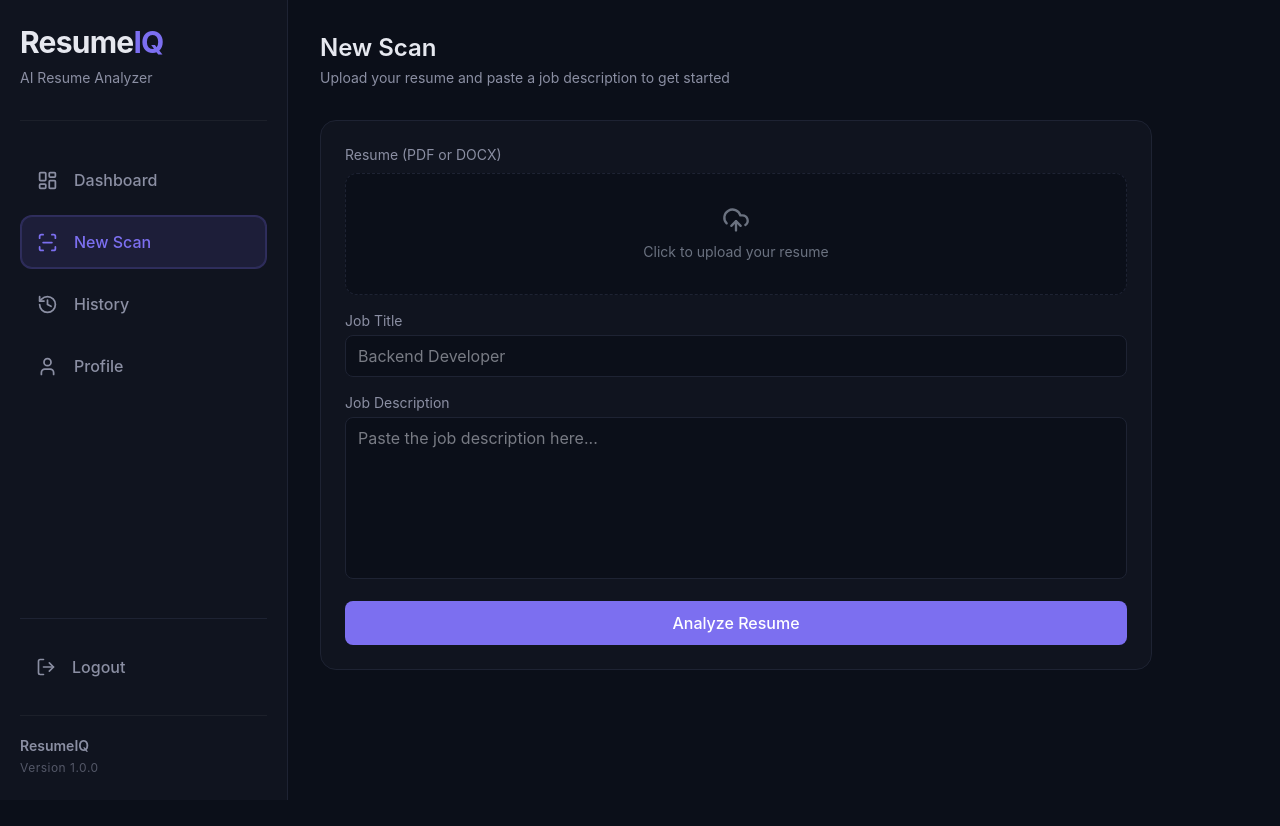
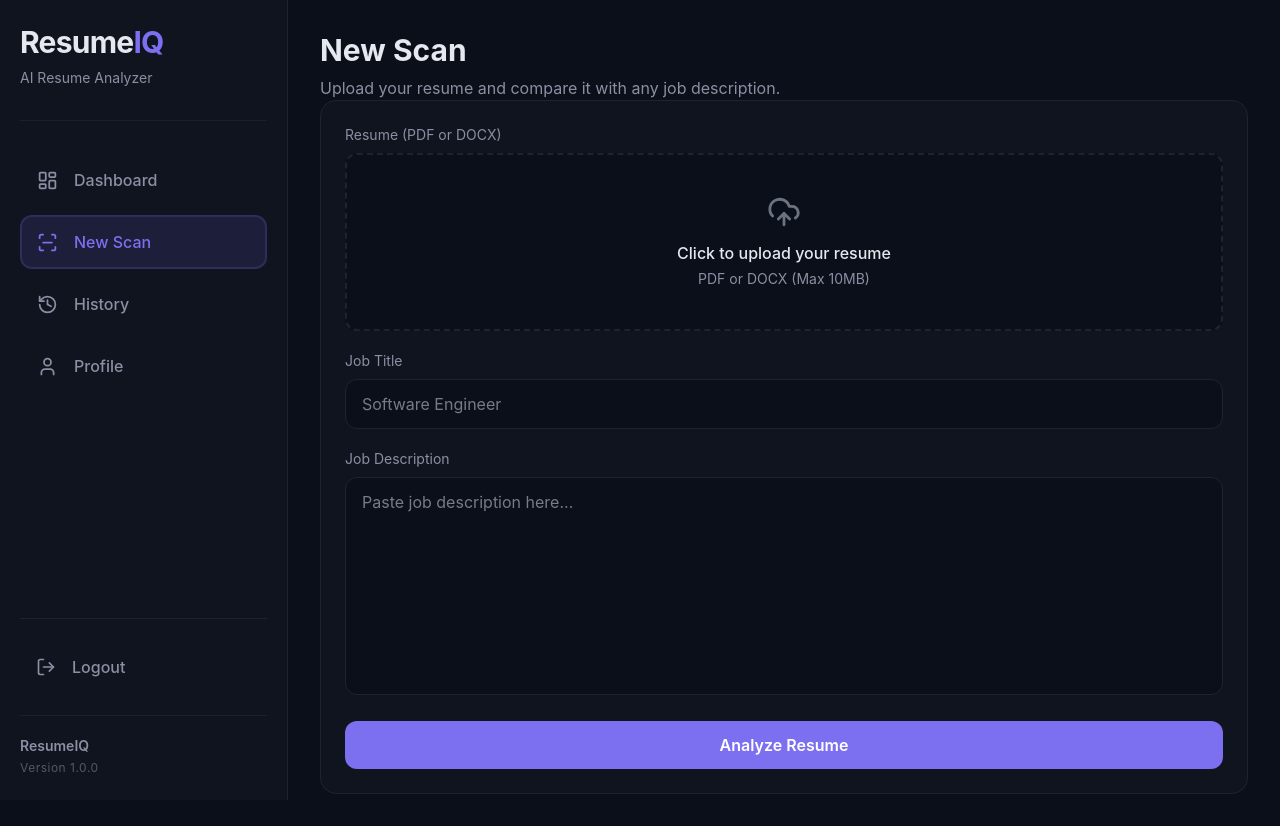
Before and after one commit to kanhaiya28pandey/ResumeIQ, a React app in the folder frontend/: page /new-scan in a window 1280 px wide. Before the commit the page ends 800 px from the top, so only its background shows below. Built offline with nearby package versions, Linux system fonts and the light colour scheme; sample sign-in values are in the browser's storage; the HTML template or start-up script is replaced by a standard one.

Commit message:
Add the new scan page

```diff
--- a/frontend/src/pages/NewScan.jsx
+++ b/frontend/src/pages/NewScan.jsx
@@ -1,9 +1,13 @@
 import { useState } from "react";
-import { UploadCloud, FileText, Sparkles, Copy, Check } from "lucide-react";
 import api from "../api/axiosInstance";
-import Sidebar from "../components/Sidebar";
-import ScoreRing from "../components/ScoreRing";
-import SkillTag from "../components/SkillTag";
+import DashboardLayout from "../layouts/DashboardLayout";
+import UploadForm from "../components/newscan/UploadForm";
+import AnalysisHeader from "../components/newscan/AnalysisHeader";
+import PerformanceDashboard from "../components/newscan/PerformanceDashboard";
+import SuggestionSection from "../components/newscan/SuggestionSection";
+import CoverLetterSection from "../components/newscan/CoverLetterSection";
+import InsightsDashboard from "../components/newscan/InsightsDashboard";
+import AIDisabledCard from "../components/newscan/AIDisabledCard";
 
 function NewScan() {
     const [file, setFile] = useState(null);
@@ -12,37 +16,34 @@
     const [result, setResult] = useState(null);
     const [loading, setLoading] = useState(false);
     const [error, setError] = useState("");
-
     const [coverLetter, setCoverLetter] = useState("");
     const [coverLoading, setCoverLoading] = useState(false);
     const [copied, setCopied] = useState(false);
-
-  const handleFileChange = (e) => {
-    const selected = e.target.files[0];
-    if (selected) setFile(selected);
-  };
-
+    const showSuggestions = JSON.parse(
+        localStorage.getItem("showSuggestions") ?? "true"
+    );
     const handleAnalyze = async (e) => {
         e.preventDefault();
-    setError("");
-
         if (!file) {
-      setError("Please upload a resume file");
+            setError("Please upload a resume.");
             return;
         }
-
+        setError("");
         const formData = new FormData();
         formData.append("resume", file);
         formData.append("jobTitle", jobTitle);
         formData.append("jobDescription", jobDescription);
 
+        try {
             setLoading(true);
-    try {
             const res = await api.post("/analyze", formData);
             setResult(res.data);
             setCoverLetter("");
         } catch (err) {
-      setError(err.response?.data?.detail || "Something went wrong");
+            setError(
+                err.response?.data?.detail ||
+                "Something went wrong."
+            );
         } finally {
             setLoading(false);
         }
@@ -53,12 +54,19 @@
         formData.append("resume", file);
         formData.append("jobDescription", jobDescription);
 
+        try {
             setCoverLoading(true);
-    try {
-      const res = await api.post("/cover-letter", formData);
+            const res = await api.post(
+                "/cover-letter",
+                formData
+            );
+
             setCoverLetter(res.data.coverLetter);
         } catch (err) {
-      setError(err.response?.data?.detail || "Could not generate cover letter");
+            setError(
+                err.response?.data?.detail ||
+                "Unable to generate cover letter."
+            );
         } finally {
             setCoverLoading(false);
         }
@@ -67,178 +75,133 @@
     const handleCopy = () => {
         navigator.clipboard.writeText(coverLetter);
         setCopied(true);
-    setTimeout(() => setCopied(false), 2000);
+        setTimeout(() => {
+            setCopied(false);
+        }, 2000);
     };
 
+    const handleNewScan = () => {
+        setResult(null);
+        setFile(null);
+        setJobTitle("");
+        setJobDescription("");
+        setCoverLetter("");
+        setError("");
+        setCopied(false);
+    }
     return (
-    <div className="min-h-screen flex" style={{ background: "var(--bg-page)" }}>
-      <Sidebar />
-
-      <div className="flex-1 p-8 max-w-4xl">
-        <h1 className="text-2xl font-semibold mb-1" style={{ color: "var(--text-primary)" }}>
+        <DashboardLayout>
+            {!result ? (
+                <>
+                    <div>
+                        <h1
+                            className="text-3xl font-bold"
+                            style={{ color: "var(--text-primary)" }}
+                        >
                             New Scan
                         </h1>
-        <p className="text-sm mb-8" style={{ color: "var(--text-secondary)" }}>
-          Upload your resume and paste a job description to get started
+
+                        <p
+                            className="mt-2"
+                            style={{ color: "var(--text-secondary)" }}
+                        >
+                            Upload your resume and compare it with any job description.
                         </p>
+                    </div>
 
-        <form
-          onSubmit={handleAnalyze}
-          className="p-6 rounded-2xl mb-8 flex flex-col gap-4 animate-fade-in-up"
-          style={{ background: "var(--bg-card)", border: "1px solid var(--border-subtle)" }}
-        >
-          <div>
-            <label className="text-sm block mb-2" style={{ color: "var(--text-secondary)" }}>Resume (PDF or DOCX)</label>
-            <label
-              className="flex flex-col items-center justify-center gap-2 py-8 rounded-xl cursor-pointer"
-              style={{ background: "var(--bg-page)", border: "1px dashed var(--border-subtle)" }}
-            >
-              {file ? (
-                <>
-                  <FileText size={28} style={{ color: "var(--accent)" }} />
-                  <span className="text-sm" style={{ color: "var(--text-primary)" }}>{file.name}</span>
+                    <UploadForm
+                        file={file}
+                        setFile={setFile}
+                        jobTitle={jobTitle}
+                        setJobTitle={setJobTitle}
+                        jobDescription={jobDescription}
+                        setJobDescription={setJobDescription}
+                        loading={loading}
+                        error={error}
+                        handleAnalyze={handleAnalyze}
+                    />
+
                 </>
             ) : (
                 <>
-                  <UploadCloud size={28} style={{ color: "var(--text-muted)" }} />
-                  <span className="text-sm" style={{ color: "var(--text-muted)" }}>Click to upload your resume</span>
+
+                    <AnalysisHeader
+                        file={file}
+                        jobTitle={jobTitle}
+                        matchScore={result.matchScore}
+                        atsScore={result.atsScore}
+                        atsGrade={result.atsGrade}
+                        overallVerdict={result.overallVerdict}
+                        onNewScan={handleNewScan}
+                    />
+
+                    <PerformanceDashboard
+                        detectedDomain={result.detectedDomain}
+                        matchScore={result.matchScore}
+                        skillScore={result.skillScore}
+                        semanticScore={result.semanticScore}
+                        atsScore={result.atsScore}
+                        atsGrade={result.atsGrade}
+                        atsBreakdown={result.atsBreakdown}
+                        matchedSkills={result.matchedSkills}
+                        missingSkills={result.missingSkills}
+                        criticalMissingSkills={result.criticalMissingSkills}
+                        supportingMissingSkills={result.supportingMissingSkills}
+                        matchedWeight={result.matchedWeight}
+                        totalWeight={result.totalWeight}
+                        suggestions={result.improveSuggestions}
+                    />
+
+                    <InsightsDashboard
+                        summary={result.summary}
+                        overallVerdict={result.overallVerdict}
+                        experienceLevel={result.experienceLevel}
+                        strengths={result.strengths}
+                        weaknesses={result.weaknesses}
+                        sections={result.sections}
+                        matchedSkills={result.matchedSkills}
+                        missingSkills={result.missingSkills}
+                        criticalMissingSkills={result.criticalMissingSkills}
+                        supportingMissingSkills={result.supportingMissingSkills}
+                        detectedDomain={result.detectedDomain}
+                        skillScore={result.skillScore}
+                        semanticScore={result.semanticScore}
+                        atsGrade={result.atsGrade}
+                    />
+
+                    {showSuggestions ? (
+                        <>
+                            <SuggestionSection
+                                suggestions={result.improveSuggestions}
+                            />
+
+                            <CoverLetterSection
+                                coverLetter={coverLetter}
+                                coverLoading={coverLoading}
+                                copied={copied}
+                                onGenerate={handleCoverLetter}
+                                onCopy={handleCopy}
+                            />
+                        </>
+                    ) : (
+                        <>
+                            <AIDisabledCard
+                                title="AI Suggestions Disabled"
+                                description="AI-powered resume improvement suggestions are currently disabled."
+                                buttonText="Enable AI Suggestions"
+                            />
+
+                            <AIDisabledCard
+                                title="AI Cover Letter Disabled"
+                                description="AI-generated cover letters are currently disabled."
+                                buttonText="Enable AI Suggestions"
+                            />
                         </>
                     )}
-              <input type="file" accept=".pdf,.docx" onChange={handleFileChange} className="hidden" />
-            </label>
-          </div>
+                </>
+            )}
 
-          <div>
-            <label className="text-sm block mb-1" style={{ color: "var(--text-secondary)" }}>Job Title</label>
-            <input
-              type="text"
-              required
-              value={jobTitle}
-              onChange={(e) => setJobTitle(e.target.value)}
-              className="w-full px-3 py-2 rounded-lg outline-none"
-              style={{ background: "var(--bg-page)", border: "1px solid var(--border-subtle)", color: "var(--text-primary)" }}
-              placeholder="Backend Developer"
-            />
-          </div>
-
-          <div>
-            <label className="text-sm block mb-1" style={{ color: "var(--text-secondary)" }}>Job Description</label>
-            <textarea
-              required
-              rows={6}
-              value={jobDescription}
-              onChange={(e) => setJobDescription(e.target.value)}
-              className="w-full px-3 py-2 rounded-lg outline-none resize-none"
-              style={{ background: "var(--bg-page)", border: "1px solid var(--border-subtle)", color: "var(--text-primary)" }}
-              placeholder="Paste the job description here..."
-            />
-          </div>
-
-          {error && <p className="text-sm" style={{ color: "var(--danger)" }}>{error}</p>}
-
-          <button
-            type="submit"
-            disabled={loading}
-            className="py-2.5 rounded-lg font-medium flex items-center justify-center gap-2"
-            style={{ background: "var(--accent)", color: "#fff" }}
-          >
-            {loading && <span className="spinner w-4 h-4 border-2 border-white border-t-transparent rounded-full" />}
-            {loading ? "Analyzing..." : "Analyze Resume"}
-          </button>
-        </form>
-
-        {result && (
-          <div className="flex flex-col gap-6 animate-fade-in-up">
-            <div
-              className="p-6 rounded-2xl flex items-center justify-around"
-              style={{ background: "var(--bg-card)", border: "1px solid var(--border-subtle)" }}
-            >
-              <ScoreRing score={result.matchScore} label="Match Score" />
-              <ScoreRing score={result.atsScore} label="ATS Score" />
-            </div>
-
-            <div
-              className="p-6 rounded-2xl"
-              style={{ background: "var(--bg-card)", border: "1px solid var(--border-subtle)" }}
-            >
-              <h2 className="text-sm font-medium mb-3" style={{ color: "var(--text-primary)" }}>Matched Skills</h2>
-              <div className="flex flex-wrap gap-2 mb-5">
-                {result.matchedSkills.length === 0 ? (
-                  <p className="text-sm" style={{ color: "var(--text-muted)" }}>No matched skills found</p>
-                ) : (
-                  result.matchedSkills.map((s) => <SkillTag key={s} skill={s} matched />)
-                )}
-              </div>
-
-              <h2 className="text-sm font-medium mb-3" style={{ color: "var(--text-primary)" }}>Missing Skills</h2>
-              <div className="flex flex-wrap gap-2">
-                {result.missingSkills.length === 0 ? (
-                  <p className="text-sm" style={{ color: "var(--text-muted)" }}>No missing skills, great match!</p>
-                ) : (
-                  result.missingSkills.map((s) => <SkillTag key={s} skill={s} matched={false} />)
-                )}
-              </div>
-            </div>
-
-            <div
-              className="p-6 rounded-2xl"
-              style={{ background: "var(--bg-card)", border: "1px solid var(--border-subtle)" }}
-            >
-              <h2 className="text-sm font-medium mb-3" style={{ color: "var(--text-primary)" }}>Suggestions to Improve</h2>
-              <ul className="flex flex-col gap-2">
-                {result.improveSuggestions.map((s, i) => (
-                  <li key={i} className="text-sm flex gap-2" style={{ color: "var(--text-secondary)" }}>
-                    <span style={{ color: "var(--accent)" }}>•</span>
-                    {s}
-                  </li>
-                ))}
-              </ul>
-            </div>
-
-            <div
-              className="p-6 rounded-2xl"
-              style={{ background: "var(--bg-card)", border: "1px solid var(--border-subtle)" }}
-            >
-              <div className="flex items-center justify-between mb-3">
-                <h2 className="text-sm font-medium" style={{ color: "var(--text-primary)" }}>Cover Letter</h2>
-                {!coverLetter && (
-                  <button
-                    onClick={handleCoverLetter}
-                    disabled={coverLoading}
-                    className="text-sm px-4 py-2 rounded-lg flex items-center gap-2"
-                    style={{ background: "var(--accent)", color: "#fff" }}
-                  >
-                    {coverLoading ? (
-                      <span className="spinner w-4 h-4 border-2 border-white border-t-transparent rounded-full" />
-                    ) : (
-                      <Sparkles size={14} />
-                    )}
-                    {coverLoading ? "Generating..." : "Generate Cover Letter"}
-                  </button>
-                )}
-              </div>
-
-              {coverLetter && (
-                <div className="relative">
-                  <button
-                    onClick={handleCopy}
-                    className="absolute top-0 right-0 text-xs px-2 py-1 rounded-md flex items-center gap-1"
-                    style={{ background: "var(--bg-page)", color: "var(--text-secondary)" }}
-                  >
-                    {copied ? <Check size={12} /> : <Copy size={12} />}
-                    {copied ? "Copied" : "Copy"}
-                  </button>
-                  <p className="text-sm whitespace-pre-line mt-8" style={{ color: "var(--text-secondary)" }}>
-                    {coverLetter}
-                  </p>
-                </div>
-              )}
-            </div>
-          </div>
-        )}
-      </div>
-    </div>
+        </DashboardLayout>
     );
 }
-
 export default NewScan;
```
Lines whose indentation alone changed are shown as unchanged.
